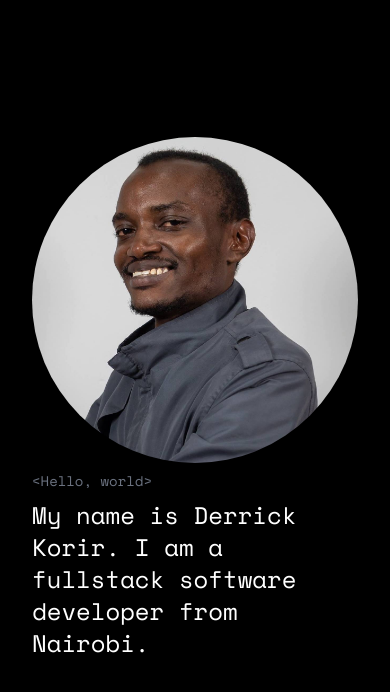
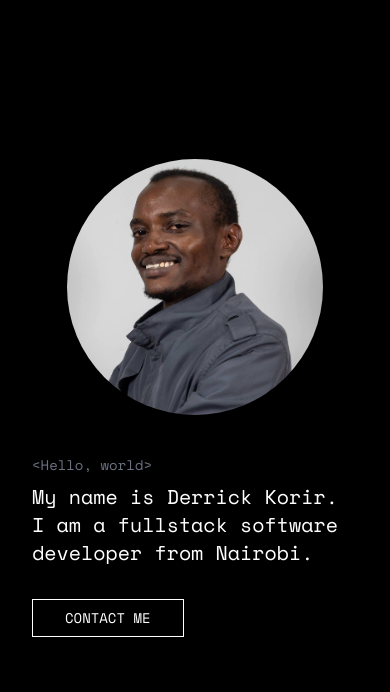
Before and after one commit to Derrickkip/portfolio-next, a Next.js app: page / in a window 390 px wide. Shown: the top 692 px of the page. Built offline with nearby package versions, Linux system fonts and the light colour scheme.

Commit message:
Adjust homescreen for responsiveness

```diff
--- /dev/null
+++ b/app/components/Button.js
@@ -0,0 +1,7 @@
+export default function Button ({text}) {
+    return (
+        <button className="border border-white px-8 py-2 text-sm md:text-lg uppercase">
+            {text}
+        </button>
+    )
+}
--- a/app/page.js
+++ b/app/page.js
@@ -1,66 +1,24 @@
 import Image from "next/image";
+
+import Button from "./components/Button";
 
 const profPic = require('./images/derrick.jpg')
 
 export default function Home() {
     return (
-        <div className="grid grid-rows-[20px_1fr_20px] items-center justify-items-center min-h-screen p-8 pb-20 gap-16 sm:p-20 font-[family-name:var(--font-space-mono)]">
-            <main className="flex flex-col md:flex-row md:gap-8 row-start-2 items-center">
-                    <div className="w-full h-full md:order-1">
-                        <Image src={profPic} alt="profile picture" width={200} height={200} className="w-full h-full rounded-full"/>
+        <div className="grid grid-rows-[20px_1fr_20px] items-center justify-items-center min-h-screen p-8 pb-20 sm:p-20 font-[family-name:var(--font-space-mono)]">
+            <main className="flex flex-col md:flex-row lg:justify-between md:gap-8 row-start-2 items-center">
+                <div className="w-full h-full md:order-1 pb-8 lg:pb-0">
+                    <Image src={profPic} alt="profile picture" width={200} height={200} className="w-64 h-full md:w-96 mx-auto rounded-full" />
+                </div>
+                <div className="w-full h-full">
+                    <h3 className="text-sm md:text-lg text-gray-500 my-2">&lt;Hello, world&gt;</h3>
+                    <p className="text-xl md:text-2xl lg:text-4xl">My name is Derrick Korir. I am a fullstack software developer from Nairobi.</p>
+                    <div className="mt-8 lg:mt-16">
+                        <Button text={'Contact me'} />
                     </div>
-                    <div className="w-full h-full">
-                        <h3 className="text-sm md:text-lg text-gray-500 my-2">&lt;Hello, world&gt;</h3>
-                        <p className="text-2xl md:text-4xl">My name is Derrick Korir. I am a fullstack software developer from Nairobi.</p>
-                    </div>
+                </div>
             </main>
-            {/* <footer className="row-start-3 flex gap-6 flex-wrap items-center justify-center">
-        <a
-          className="flex items-center gap-2 hover:underline hover:underline-offset-4"
-          href="https://nextjs.org/learn?utm_source=create-next-app&utm_medium=appdir-template-tw&utm_campaign=create-next-app"
-          target="_blank"
-          rel="noopener noreferrer"
-        >
-          <Image
-            aria-hidden
-            src="https://nextjs.org/icons/file.svg"
-            alt="File icon"
-            width={16}
-            height={16}
-          />
-          Learn
-        </a>
-        <a
-          className="flex items-center gap-2 hover:underline hover:underline-offset-4"
-          href="https://vercel.com/templates?framework=next.js&utm_source=create-next-app&utm_medium=appdir-template-tw&utm_campaign=create-next-app"
-          target="_blank"
-          rel="noopener noreferrer"
-        >
-          <Image
-            aria-hidden
-            src="https://nextjs.org/icons/window.svg"
-            alt="Window icon"
-            width={16}
-            height={16}
-          />
-          Examples
-        </a>
-        <a
-          className="flex items-center gap-2 hover:underline hover:underline-offset-4"
-          href="https://nextjs.org?utm_source=create-next-app&utm_medium=appdir-template-tw&utm_campaign=create-next-app"
-          target="_blank"
-          rel="noopener noreferrer"
-        >
-          <Image
-            aria-hidden
-            src="https://nextjs.org/icons/globe.svg"
-            alt="Globe icon"
-            width={16}
-            height={16}
-          />
-          Go to nextjs.org →
-        </a>
-      </footer> */}
         </div>
     );
 }
```
